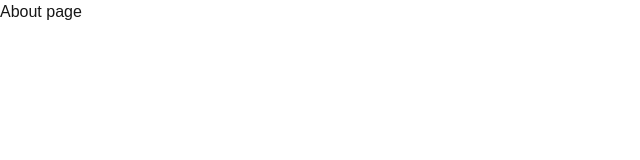
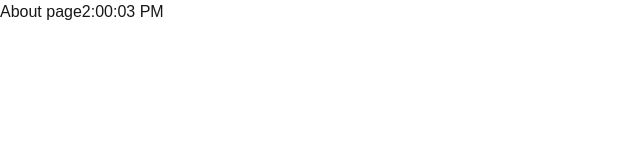
Before and after one commit to Gyoyeon-Kim2/nextjs15-study, a Next.js app in the folder rendering-demo/: page /about in a window 1280 px wide. Shown: the top 160 px of the page, without its empty margins (0-640 px from the left). Built offline with nearby package versions, Linux system fonts and the light colour scheme.

Commit message:
Static Rendering

```diff
--- a/rendering-demo/src/app/about/page.tsx
+++ b/rendering-demo/src/app/about/page.tsx
@@ -3,5 +3,6 @@
 export default function AboutPage() {
     const [name, setName] = useState("");
   console.log("About server component")
-  return <h1>About page</h1>;
+  return <h1>About page{new Date().toLocaleTimeString()}</h1>;
+
 }
--- a/rendering-demo/src/app/dashboard/page.tsx
+++ b/rendering-demo/src/app/dashboard/page.tsx
@@ -9,7 +9,7 @@
     <div>
     <h1>Dashboard</h1>
     <input value= {name} onChange ={(e) => setName(e.target.value)} />
-    <p>Hello, {name}!</p>
+    <p>Hello3, {name}!</p>
     </div>
 
    );
--- a/rendering-demo/src/app/page.tsx
+++ b/rendering-demo/src/app/page.tsx
@@ -13,6 +13,7 @@
           priority
         />
         <Link href="/dashboard">Dashboard</Link>
+        <Link href="/about">About</Link>
         <ol className="list-inside list-decimal text-sm/6 text-center sm:text-left font-[family-name:var(--font-geist-mono)]">
           <li className="mb-2 tracking-[-.01em]">
             Get started by editing{" "}
```
